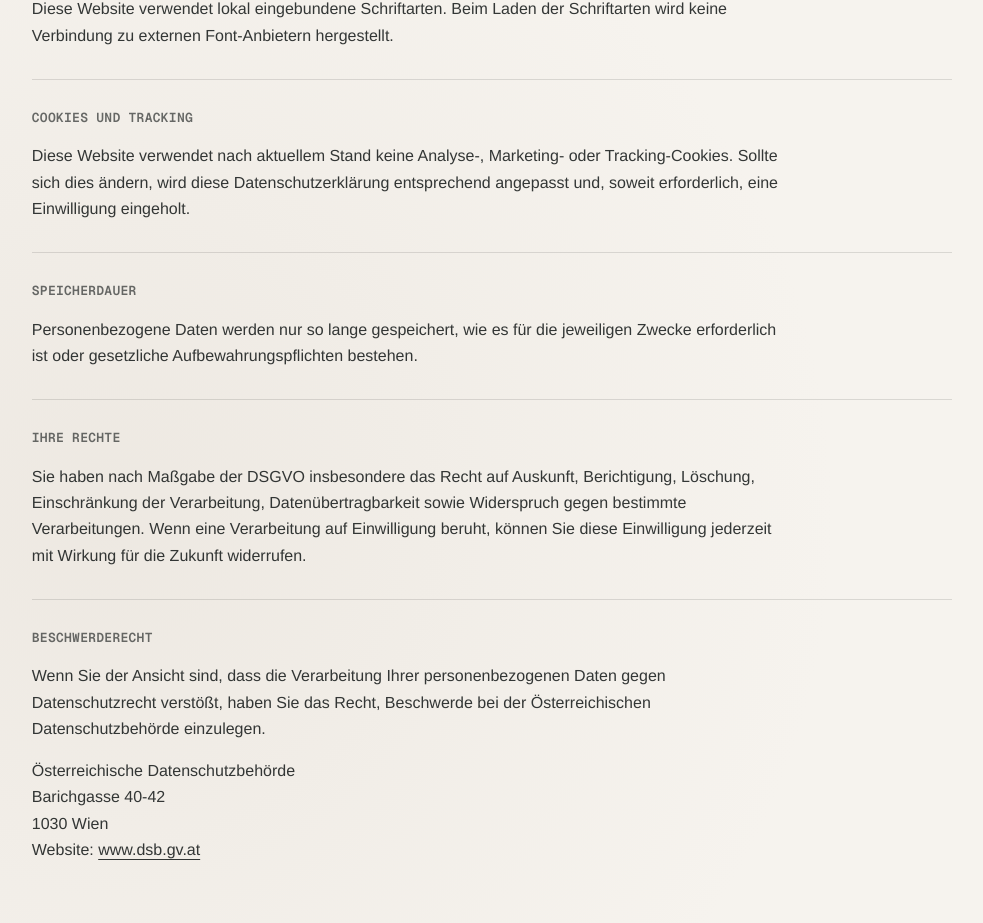
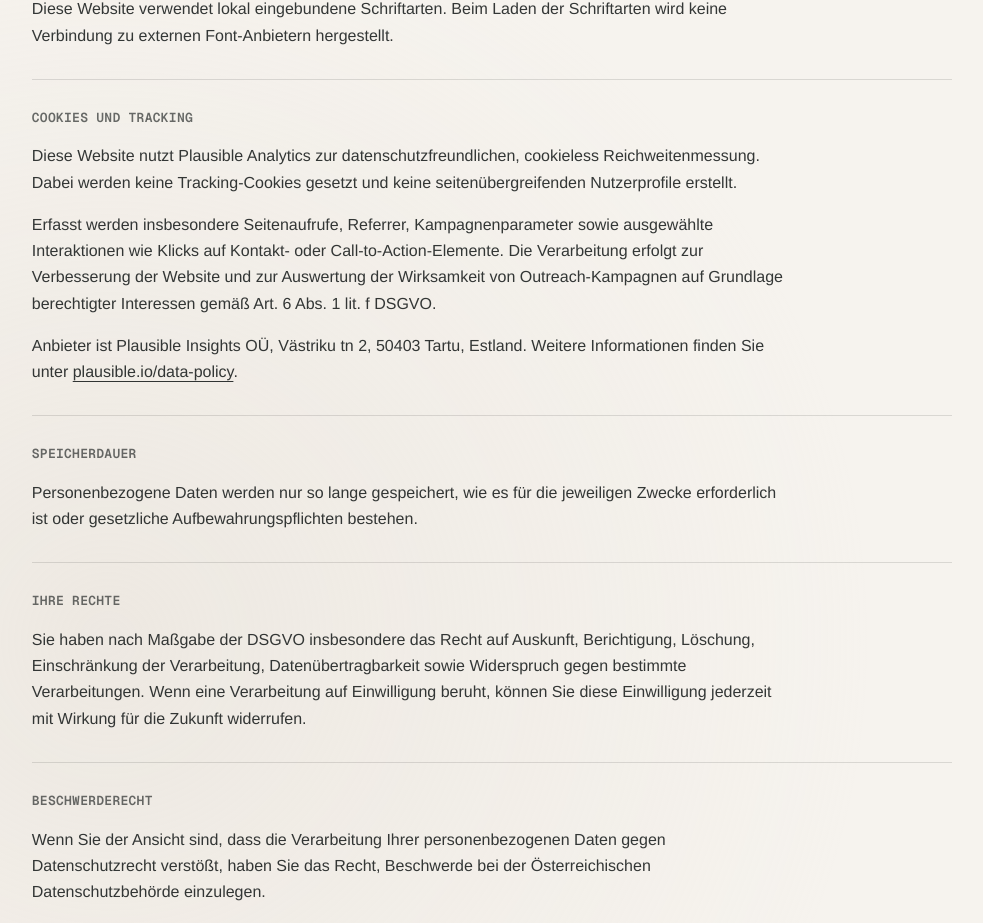
Before and after one commit to ibohamid10/ima-landingPage, a Next.js app: page /datenschutz in a window 1280 px wide. Shown: the part 1296-2219 px from the top of the page, without its empty margins (45-1028 px from the left). Built offline with nearby package versions, Linux system fonts and the light colour scheme; no server answers; a web font is replaced by a local one.

Commit message:
Add privacy-friendly analytics tracking

```diff
--- a/app/datenschutz/page.tsx
+++ b/app/datenschutz/page.tsx
@@ -77,10 +77,24 @@ export default function DatenschutzPage() {
         <div className="legal-block">
           <h2>Cookies und Tracking</h2>
           <p>
-            Diese Website verwendet nach aktuellem Stand keine Analyse-, Marketing-
-            oder Tracking-Cookies. Sollte sich dies ändern, wird diese
-            Datenschutzerklärung entsprechend angepasst und, soweit erforderlich, eine
-            Einwilligung eingeholt.
+            Diese Website nutzt Plausible Analytics zur datenschutzfreundlichen,
+            cookieless Reichweitenmessung. Dabei werden keine Tracking-Cookies gesetzt
+            und keine seitenübergreifenden Nutzerprofile erstellt.
+          </p>
+          <p>
+            Erfasst werden insbesondere Seitenaufrufe, Referrer, Kampagnenparameter
+            sowie ausgewählte Interaktionen wie Klicks auf Kontakt- oder
+            Call-to-Action-Elemente. Die Verarbeitung erfolgt zur Verbesserung der
+            Website und zur Auswertung der Wirksamkeit von Outreach-Kampagnen auf
+            Grundlage berechtigter Interessen gemäß Art. 6 Abs. 1 lit. f DSGVO.
+          </p>
+          <p>
+            Anbieter ist Plausible Insights OÜ, Västriku tn 2, 50403 Tartu, Estland.
+            Weitere Informationen finden Sie unter{" "}
+            <a href="https://plausible.io/data-policy" rel="noreferrer" target="_blank">
+              plausible.io/data-policy
+            </a>
+            .
           </p>
         </div>
 
--- a/app/layout.tsx
+++ b/app/layout.tsx
@@ -1,4 +1,6 @@
 import type { Metadata } from "next";
+import Script from "next/script";
+import AnalyticsEvents from "@/components/AnalyticsEvents";
 import "./globals.css";
 
 export const metadata: Metadata = {
@@ -7,10 +9,27 @@ export const metadata: Metadata = {
     "AJIONE connects ambitious brands with high-fit creators through curated, data-informed partnerships.",
 };
 
+const plausibleDomain = process.env.NEXT_PUBLIC_PLAUSIBLE_DOMAIN ?? "ajione.com";
+
 export default function RootLayout({ children }: { children: React.ReactNode }) {
   return (
     <html lang="de">
       <body>
+        <Script
+          id="plausible-init"
+          strategy="beforeInteractive"
+          dangerouslySetInnerHTML={{
+            __html:
+              "window.plausible=window.plausible||function(){(window.plausible.q=window.plausible.q||[]).push(arguments)}",
+          }}
+        />
+        <Script
+          defer
+          src="https://plausible.io/js/script.js"
+          data-domain={plausibleDomain}
+          strategy="afterInteractive"
+        />
+        <AnalyticsEvents />
         <a className="skip-link" href="#main">
           Skip to content
         </a>
--- /dev/null
+++ b/components/AnalyticsEvents.tsx
@@ -0,0 +1,78 @@
+"use client";
+
+import { useEffect } from "react";
+
+type PlausibleOptions = {
+  props?: Record<string, string>;
+};
+
+declare global {
+  interface Window {
+    plausible?: (eventName: string, options?: PlausibleOptions) => void;
+  }
+}
+
+const SECTION_EVENTS = [
+  { selector: "#about", eventName: "section_approach_view" },
+  { selector: ".process-section", eventName: "section_process_view" },
+  { selector: ".stats", eventName: "section_stats_view" },
+];
+
+function track(eventName: string, props?: Record<string, string>) {
+  window.plausible?.(eventName, props ? { props } : undefined);
+}
+
+export default function AnalyticsEvents() {
+  useEffect(() => {
+    const seen = new Set<string>();
+    const observer = new IntersectionObserver(
+      (entries) => {
+        entries.forEach((entry) => {
+          if (!entry.isIntersecting) return;
+          const eventName = (entry.target as HTMLElement).dataset.analyticsView;
+          if (!eventName || seen.has(eventName)) return;
+          seen.add(eventName);
+          track(eventName);
+          observer.unobserve(entry.target);
+        });
+      },
+      { threshold: 0.42 }
+    );
+
+    SECTION_EVENTS.forEach(({ selector, eventName }) => {
+      const element = document.querySelector<HTMLElement>(selector);
+      if (!element) return;
+      element.dataset.analyticsView = eventName;
+      observer.observe(element);
+    });
+
+    return () => observer.disconnect();
+  }, []);
+
+  useEffect(() => {
+    const onClick = (event: MouseEvent) => {
+      const target = event.target;
+      if (!(target instanceof Element)) return;
+
+      const tracked = target.closest<HTMLElement>("[data-analytics-event]");
+      if (tracked?.dataset.analyticsEvent) {
+        track(tracked.dataset.analyticsEvent, {
+          label: tracked.dataset.analyticsLabel ?? tracked.textContent?.trim() ?? "",
+        });
+        return;
+      }
+
+      const link = target.closest<HTMLAnchorElement>("a[href^='mailto:']");
+      if (link) {
+        track("email_click", {
+          label: link.textContent?.trim() || link.href.replace("mailto:", ""),
+        });
+      }
+    };
+
+    document.addEventListener("click", onClick);
+    return () => document.removeEventListener("click", onClick);
+  }, []);
+
+  return null;
+}
--- a/components/Hero.tsx
+++ b/components/Hero.tsx
@@ -93,6 +93,8 @@ export default function Hero() {
         <motion.a
           className="button button--primary"
           href="#partner"
+          data-analytics-event="cta_start_partnership_click"
+          data-analytics-label="Hero start partnership"
           initial={{ opacity: 0, y: 14 }}
           animate={{ opacity: 1, y: 0 }}
           transition={{ duration: 0.76, delay: 0.89, ease: easeOut }}
```
